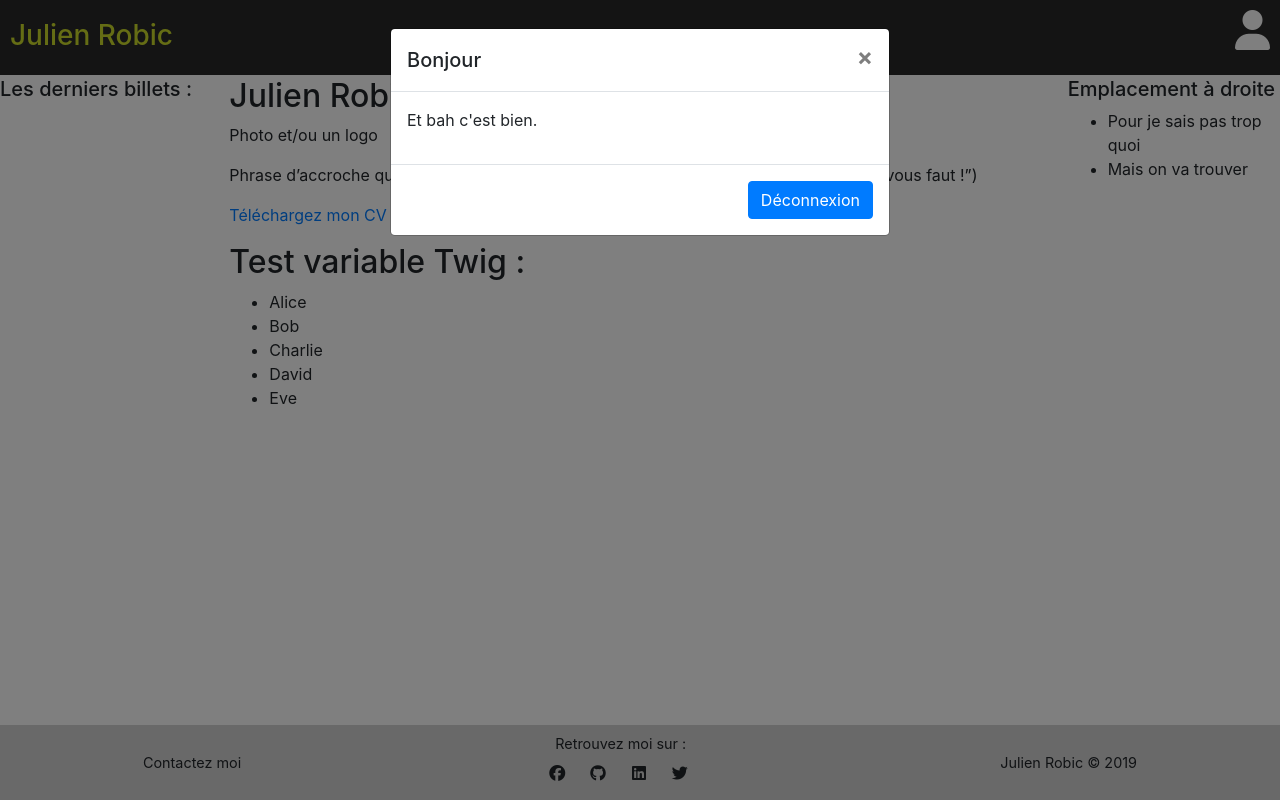
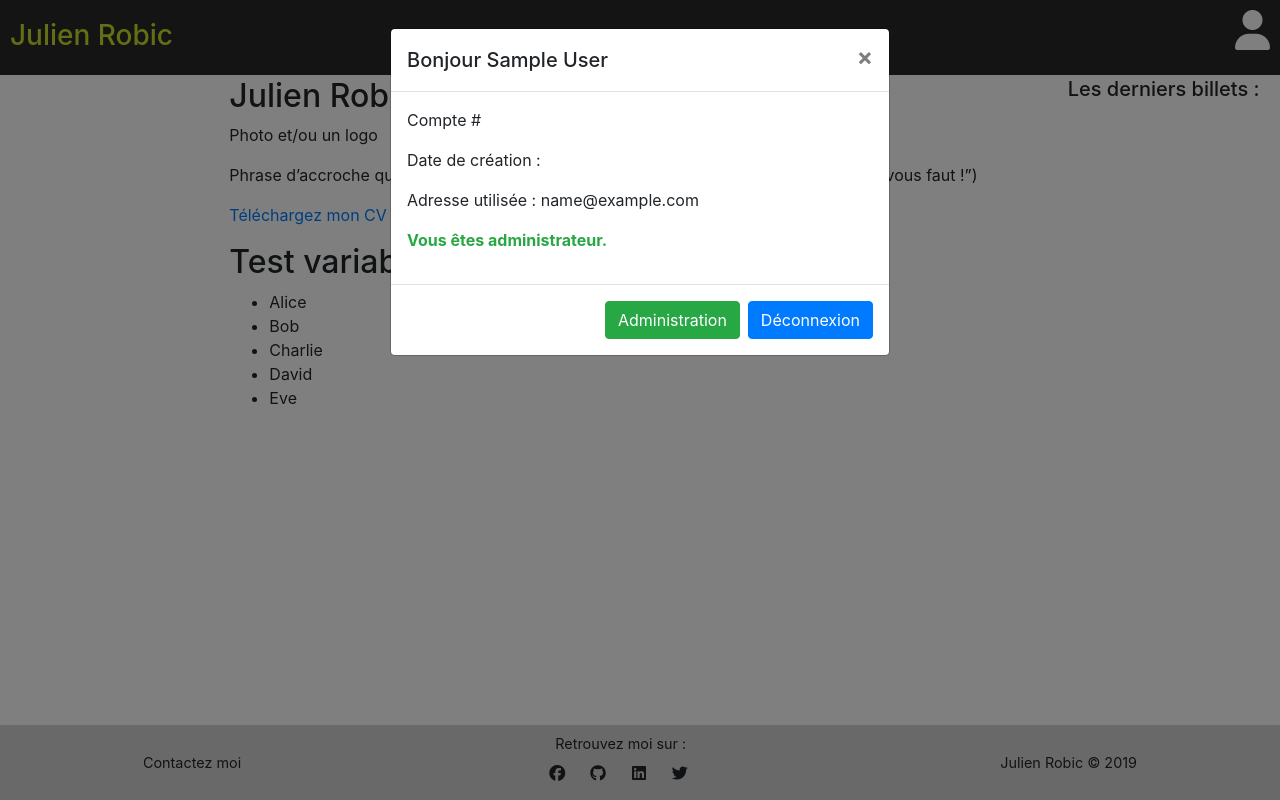
Before and after one commit to Nayte91/Blog, a PHP site: page / in a window 1280 px wide, after a click that opens the changed part. Run offline with PHP 8.4, Linux system fonts and the light colour scheme; the visitor is signed in with stand-in values (Sample User, id 1); classes that the project's autoload settings leave out are loaded by file name; some libraries are stand-ins or nearby versions.

Commit message:
Création d'utilisateur & formulaires en front

```diff
--- a/src/Router.php
+++ b/src/Router.php
@@ -26,12 +26,14 @@ class Router
 
     public function start()
     {
+        $errormessage = "";
         //Si le $_POST est rempli, lancer le form controller
         if ($_SERVER["REQUEST_METHOD"] == "POST"){
             try {
                 $this->formController = new FormController;
             } catch (\Exception $e) {
-                echo 'raté : ', $e->getmessage();
+                //echo 'raté : ', $e->getmessage();
+                $errormessage = $e->getmessage();
             }
         }
 
@@ -39,7 +41,7 @@ class Router
 
         if (!$getP){
             $this->homeController = new HomeController;
-            $this->homeController->viewHome();
+            $this->homeController->viewHome($errormessage);
             return;
         }
 
--- a/src/controllers/HomeController.php
+++ b/src/controllers/HomeController.php
@@ -4,7 +4,7 @@ namespace P5blog\controllers;
 
 final class HomeController extends AbstractController
 {
-    public function viewHome(): void
+    public function viewHome(?string $error): void
     {
         //$uc = new UserController();
 
@@ -17,7 +17,7 @@ final class HomeController extends AbstractController
             ['name' => 'Eve'],
         ];
 
-        echo $this->twig->render('home.html.twig', ['foo' => $foo, 'user' => $_SESSION]);
+        echo $this->twig->render('home.html.twig', ['foo' => $foo, 'user' => $_SESSION, 'error' => $error]);
         //echo $this->twig->render('user.html.twig', ['user' => (array)$user]);
 
         //$uc->viewLogin();
--- a/src/models/DBConnector.php
+++ b/src/models/DBConnector.php
@@ -4,9 +4,9 @@ namespace P5blog\models;
 
 trait DBConnector
 {
-    public static function dbconnect()
+    protected static function dbconnect(): \PDO
     {
-        Require_once './config.php';
+        Require './config.php';
 
         try
         {
--- a/templates/base.html.twig
+++ b/templates/base.html.twig
@@ -5,7 +5,7 @@
     <meta name="viewport" content="width=device-width, initial-scale=1, shrink-to-fit=no">
     <meta name="description" content="">
     <meta name="author" content="">
-    <title>{% block title %}{% endblock %} {% if user.name %} - {% endif %}{{user.name}} </title>
+    <title>{% block title %}{% endblock %} {% if user.name %} - {{user.name}}{% endif %}</title>
     {% block headscript %}{% endblock %}
     <link rel="stylesheet" href="https://stackpath.bootstrapcdn.com/bootstrap/4.3.1/css/bootstrap.min.css">
     <link rel="stylesheet" href="assets/css/style.css" />
@@ -30,7 +30,11 @@
     </header>
 
     <aside>
-        {% block aside %}{% endblock %}
+        {% if error %}
+        <div class="alert alert-danger row-full" role="alert">
+            {{error}}
+        </div>
+        {% endif %}
     </aside>
 
     <main role="main" class="container main">
--- a/templates/home.html.twig
+++ b/templates/home.html.twig
@@ -20,19 +20,12 @@
     </article>
 {% endblock %}
 
-{% block aside %}
+{% block section %}
     <h5>Les derniers billets :</h5>
     <ul>
         {% for post in posts %}
             <li>{{ post.title }}</li>
         {% endfor %}
     </ul>
+
 {% endblock %}
-
-{% block section %}
-    <h5>Emplacement à droite</h5>
-    <ul>
-        <li>Pour je sais pas trop quoi</li>
-        <li>Mais on va trouver</li>
-    </ul>
-{% endblock %}
--- a/templates/user.html.twig
+++ b/templates/user.html.twig
@@ -16,16 +16,24 @@
         <div class="modal-dialog" role="document">
             <div class="modal-content">
                 <div class="modal-header">
-                    <h5 class="modal-title" id="exampleModalLabel">Bonjour {{ name }}</h5>
+                    <h5 class="modal-title" id="exampleModalLabel">Bonjour {{ user.name }}</h5>
                     <button type="button" class="close" data-dismiss="modal" aria-label="Close">
                         <span aria-hidden="true">&times;</span>
                     </button>
                 </div>
                 <form action="\" method="post">
                     <div class="modal-body">
-                      <p>Et bah c'est bien.</p>
+                      <p>Compte #{{ user.id }}</p>
+                      <p>Date de création : {{ user.creationdate }}</p>
+                      <p>Adresse utilisée : {{ user.email }}</p>
+                      {%if user.admin %}
+                      <p class="font-weight-bold text-success">Vous êtes administrateur.</p>
+                      {% endif %}
                     </div>
                     <div class="modal-footer">
+                    {%if user.admin %}
+                      <a class="btn btn-success" href="{{ app.request.getBaseURL() }}">Administration</a>
+                    {% endif %}
                         <button type="submit" class="btn btn-primary" id="form" name="form" value="logout">Déconnexion</button>
                     </div>
                 </form>
@@ -37,7 +45,7 @@
             <div class="modal-dialog" role="document">
                 <div class="modal-content">
                     <div class="modal-header">
-                        <h5 class="modal-title" id="exampleModalLabel">Connectez-vous</h5>
+                        <h5 class="modal-title">Connectez vous</h5>
                         <button type="button" class="close" data-dismiss="modal" aria-label="Close">
                             <span aria-hidden="true">&times;</span>
                         </button>
@@ -53,7 +61,38 @@
                                 </div>
                             </div>
                             <div class="modal-footer">
-                                <button type="submit" class="btn btn-primary" id="form" name="form" value="login">Connexion</button>
+                                <button class="btn btn-info" data-dismiss="modal" data-toggle="modal" data-target="#signin">Inscription</button>
+                                <button type="submit" class="btn btn-success" id="form" name="form" value="login">Valider</button>
+                            </div>
+                        </form>
+                    </div>
+                </div>
+            </div>
+        </div>
+        <div class="modal fade" id="signin" tabindex="-1" role="dialog" aria-labelledby="signin" aria-hidden="true">
+            <div class="modal-dialog" role="document">
+                <div class="modal-content">
+                    <div class="modal-header">
+                        <h5 class="modal-title">Inscrivez vous</h5>
+                        <button type="button" class="close" data-dismiss="modal" aria-label="Close">
+                            <span aria-hidden="true">&times;</span>
+                        </button>
+                    </div>
+                    <div class="modal-body">
+                        <form action="\" method="post">
+                            <div class="modal-body">
+                                <div class="form-group">
+                                    <label for="username">Nom d'utilisateur</label>
+                                    <input class="form-control" name="name" type="text" />
+                                    <label for="password">Mot de passe</label>
+                                    <input class="form-control" name="password" type="password" id="password" />
+                                    <label for="username">Adresse email</label>
+                                    <input class="form-control" name="email" type="email" />
+                                </div>
+                            </div>
+                            <div class="modal-footer">
+                                <button class="btn btn-info" data-dismiss="modal" data-toggle="modal" data-target="#login">Connexion</button>
+                                <button type="submit" class="btn btn-success" id="form" name="form" value="signin">Valider</button>
                             </div>
                         </form>
                     </div>
```
Also changed, not shown: src/controllers/FormController.php (+9 -2 lines), src/models/User.php (+54 -14 lines), templates/Exception/error.html.twig (added, +14 -0 lines).
